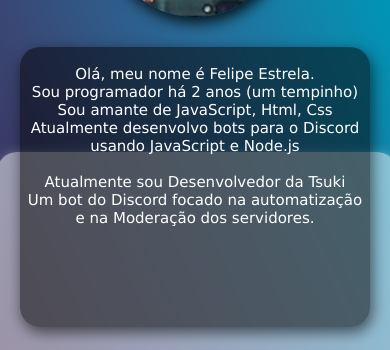
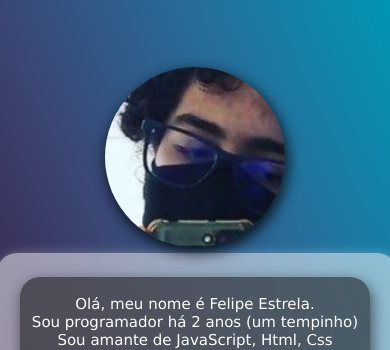
Before and after one commit to lipey1/lipey1.github.io, a plain HTML site: page index.html in a window 390 px wide. Shown: the top 350 px of the page. Drawn offline with Linux system fonts and the light colour scheme.

Commit message:
Update style.css

```diff
--- a/css/style.css
+++ b/css/style.css
@@ -174,20 +174,24 @@ body {
 }
 
 @media(max-width: 1080px) {
+
+    .square-principal .square {
+        top: 30vh
+    }
     .square-principal .square-body {
         color: white;
         text-align: center;
         margin: 23px;
         margin-top: -850px;
         position: relative;
-        top: 65px;
+        top: 295px;
     }
 
     .header-principal .calc {
         transition: all 0.3s;
         position: relative;
         height: 48px;
-        top: -405px;
+        top: -155px;
         border-radius: 20px;
         width: 120px;
         box-shadow: 2px 5px 15px rgba(255, 255, 255, 0.4);
```
